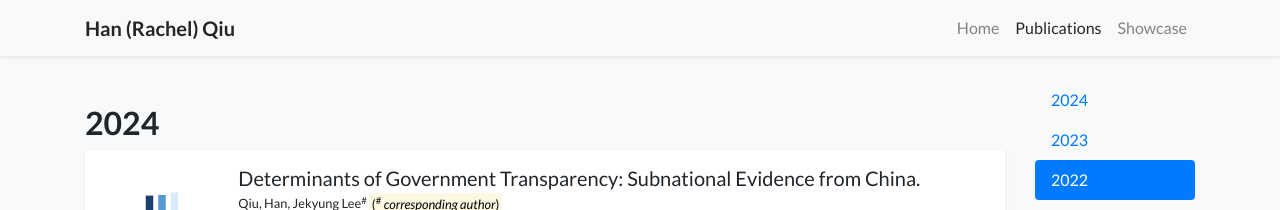
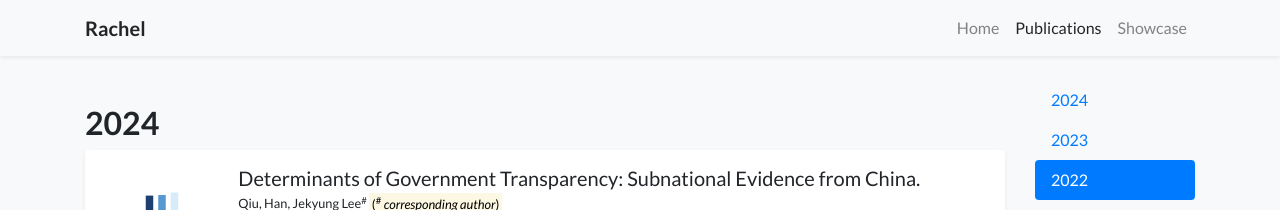
Before and after one commit to qiuhan-star/rachel-hanqiu.github.io, a Jekyll site: the page built from publications.html, in a window 1280 px wide. Shown: the top 210 px of the page. Built offline with Jekyll 4.4.1, drawn with Linux system fonts in a browser that asks for light colours; nearby versions of some CDN libraries; a style sheet for code colours, icons or effects is not loaded.

Commit message:
Update profile.yml

```diff
--- a/_data/profile.yml
+++ b/_data/profile.yml
@@ -1,6 +1,6 @@
 primary_name: "Han (Rachel) Qiu"
 secondary_name: ""
-navbar_name: "Han (Rachel) Qiu"
+navbar_name: "Rachel"
 
 positions:
 #- logo: /assets/images/badges/MIT_Social_circle.png  # Logo is optional
```
